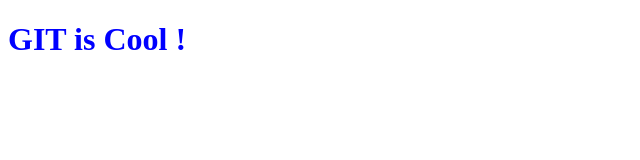
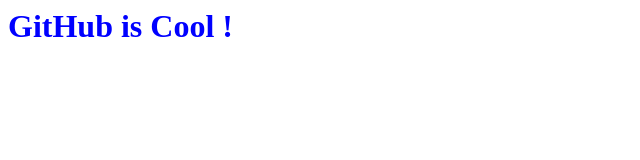
Before and after one commit to atefe2022/my-first-one, a plain HTML site: page index.html in a window 1280 px wide. Shown: the whole page, without its empty margins (0-640 px from the left). Drawn offline with Linux system fonts and the light colour scheme.

Commit message:
direction

```diff
--- a/index.html
+++ b/index.html
@@ -8,6 +8,6 @@
     <link rel="stylesheet" href="style.css" />
   </head>
   <body>
-    <h1>GIT is Cool !</h1>
+    <h1>GitHub is Cool !</h1>
   </body>
 </html>
--- a/style.css
+++ b/style.css
@@ -1,3 +1,5 @@
 h1 {
   color: blue;
+  display: block;
+  margin: 0 auto;
 }
```
